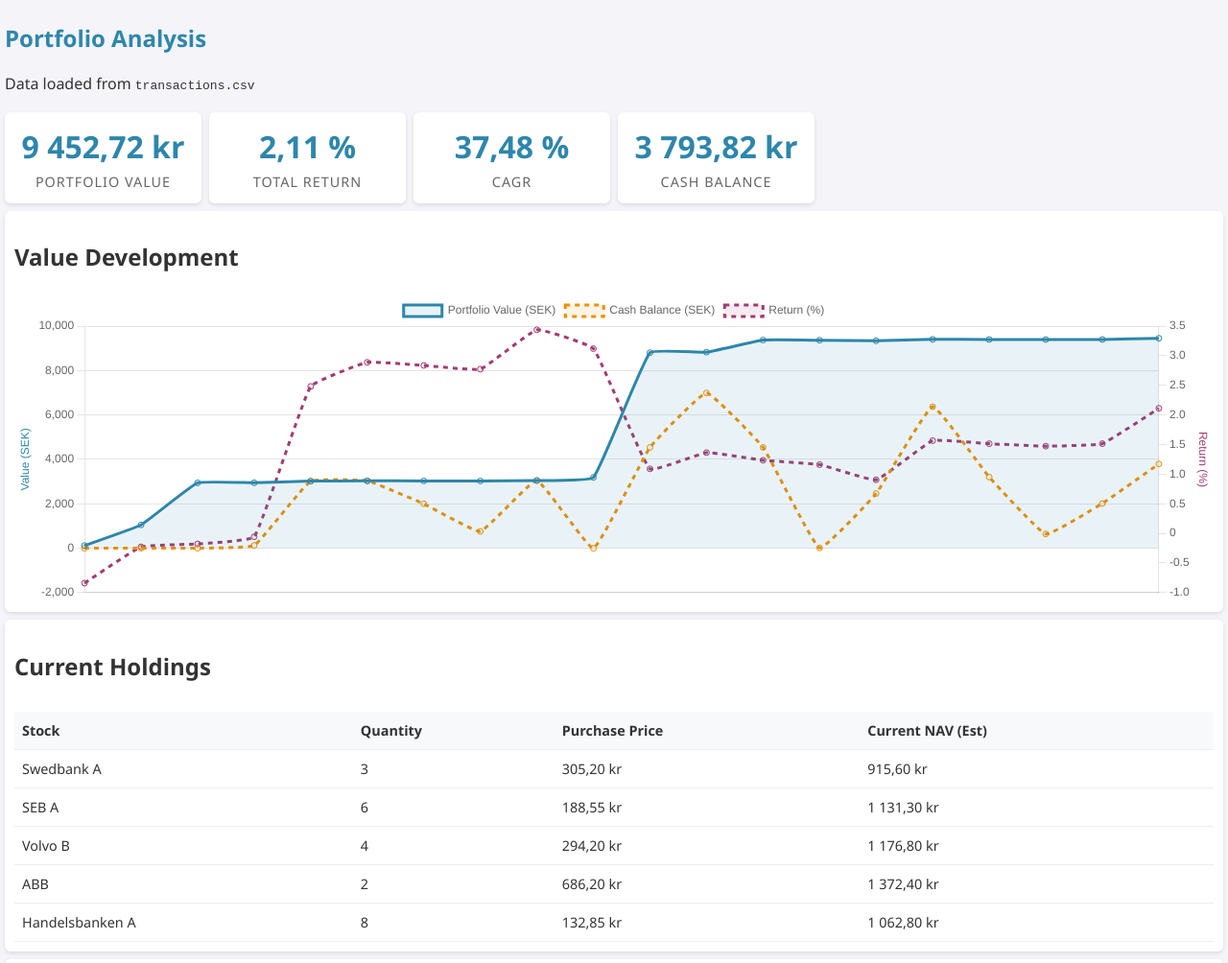
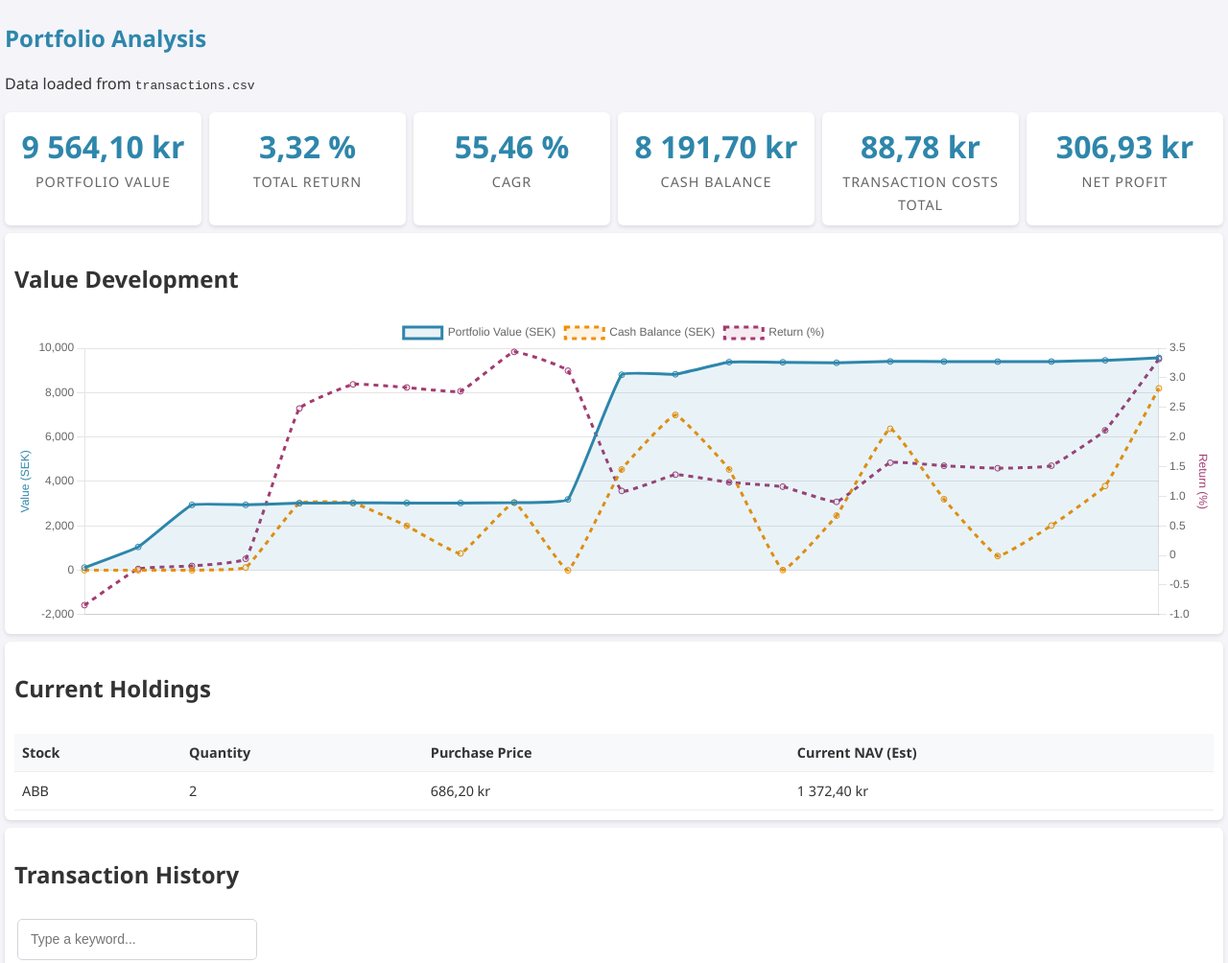
Before and after one commit to fredrikbromee/ace, a website: page index.html in a window 1280 px wide. Shown: the top 1004 px of the page at 96% size. Drawn offline with nearby package versions, Linux system fonts and the light colour scheme.

Commit message:
stats for profits and costs

```diff
--- a/index.html
+++ b/index.html
@@ -35,6 +35,14 @@
             <div class="card stat-box">
                 <div class="stat-value" id="cash-balance">Loading...</div>
                 <div class="stat-label">Cash Balance</div>
+            </div>
+            <div class="card stat-box">
+                <div class="stat-value" id="txn-costs-total">Loading...</div>
+                <div class="stat-label">Transaction Costs Total</div>
+            </div>
+            <div class="card stat-box">
+                <div class="stat-value" id="net-profit">Loading...</div>
+                <div class="stat-label">Net Profit</div>
             </div>
 
             <!-- Chart -->
--- a/js/dashboard.js
+++ b/js/dashboard.js
@@ -5,6 +5,8 @@ const Dashboard = {
         document.getElementById('total-return').textContent = Utils.formatPercent(stats.totalReturnPct);
         document.getElementById('cagr').textContent = Utils.formatPercent(stats.cagr);
         document.getElementById('cash-balance').textContent = Utils.formatCurrency(stats.cash);
+        document.getElementById('txn-costs-total').textContent = Utils.formatCurrency(stats.totalTransactionCosts);
+        document.getElementById('net-profit').textContent = Utils.formatCurrency(stats.netProfit);
 
         document.getElementById('dashboard').style.display = 'grid';
     },
--- a/js/portfolioEngine.js
+++ b/js/portfolioEngine.js
@@ -8,6 +8,7 @@ class PortfolioEngine {
         this.realizedPnL = 0;
         this.cashBalance = 0;
         this.totalDeposits = 0;
+        this.totalTransactionCosts = 0;
     }
 
     process() {
@@ -94,6 +95,7 @@ class PortfolioEngine {
                         const totalCost = Math.abs(event.totalValue);
                         const fees = totalCost - priceValue;
 
+                        this.totalTransactionCosts += fees;
                         this.realizedPnL -= fees;
 
                         const currentQty = this.currentPositions[stock];
@@ -109,6 +111,7 @@ class PortfolioEngine {
                         const priceValue = event.price * sellQty;
                         const sellFees = priceValue - proceeds;
 
+                        this.totalTransactionCosts += sellFees;
                         this.realizedPnL -= sellFees;
 
                         const costBasis = sellQty * (this.avgPrice[stock] || 0);
@@ -172,7 +175,9 @@ class PortfolioEngine {
             cagr: cagr,
             holdings: this.currentPositions,
             purchasePrices: this.purchasePrices,
-            nav: last.nav
+            nav: last.nav,
+            totalTransactionCosts: this.totalTransactionCosts,
+            netProfit: last.pnl
         };
     }
 
--- a/transactions.csv
+++ b/transactions.csv
@@ -1,6 +1,10 @@
 Date,Account,Action,Stock,Quantity,Price,Total_Value
+2026-01-02,6530734,Sälj,Swedbank A,-3,322.00,964.55
+2026-01-02,6530734,Sälj,Handelsbanken A,-8,134.70,1075.98
+2026-01-02,6530734,Sälj,SEB A,-6,195.55,1171.54
+2026-01-02,6530734,Sälj,Volvo B,-4,296.90,1185.82
 2025-12-30,6530734,Sälj,Boliden,-4,510.40,2038.54
-2025-12-30,6530734,Sälj,Ericsson B,-11,90.00,988.52
+2025-12-30,6530734,Sälj,Ericsson B,-11,90.00,988.51
 2025-12-30,6530734,Sälj,Sandvik,-4,298.90,1193.81
 2025-12-30,6530734,Köp,Handelsbanken A,8,132.85,-1064.39
 2025-12-30,6530734,Köp,ABB,2,686.20,-1374.46
```
